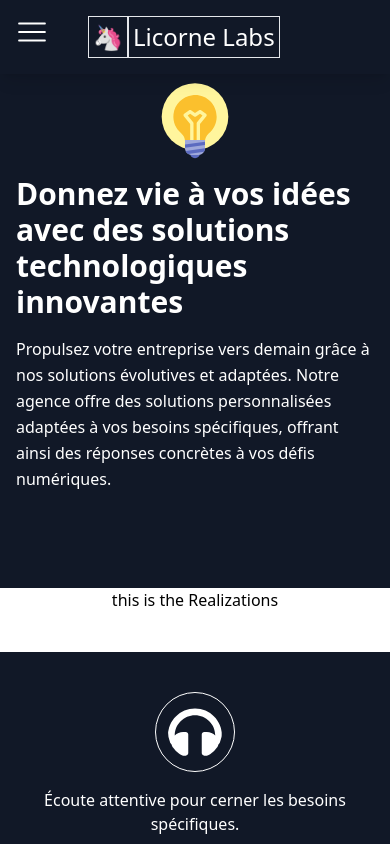
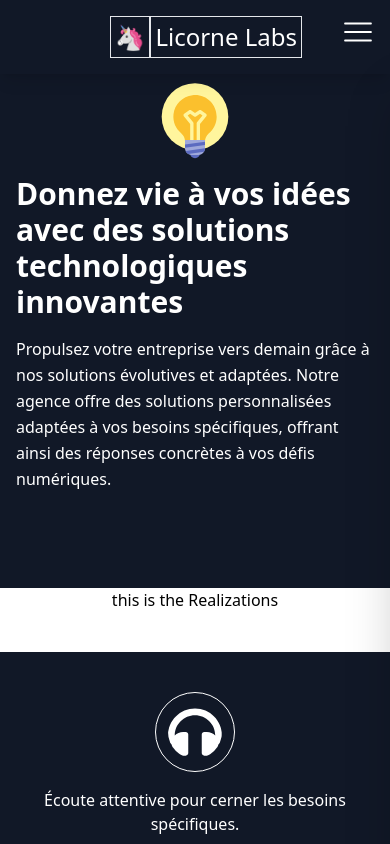
Before and after one commit to code-amin/AgenceX, a React (Create React App) app in the folder agence/: page / in a window 390 px wide. Shown: the top 844 px of the page. Built offline with nearby package versions, Linux system fonts and the light colour scheme.

Commit message:
changed menu side because people are right handed

```diff
--- a/agence/src/Header.js
+++ b/agence/src/Header.js
@@ -9,22 +9,12 @@ const Header = () => {
   };
 
   return (
-    <header className="HEADER w-full p-4 text-2xl fixed flex text-white bg-gray-900 shadow-lg">
-      <RxHamburgerMenu
-        className={
-          "HAMBURGER flex-0 mr-10 transform transition-transform duration-500 ease-in-out md:hidden " +
-          (isMenuOpen ? "rotate-90 " : "rotate-0 ")
-        }
-        size="32px"
-        onClick={handleHamburger}
-      />
-
-      {isMenuOpen && (
+    <header className="HEADER w-full p-4 text-2xl fixed flex text-white bg-gray-900 shadow-lg transition-transform">
+      <div className="flex-1"></div>
       <div
-          className={
-            "MOBILE-MENU absolute top-16 transition-transform left-0 h-[100vh] duration-500 ease-in-out w-5/6 bg-gray-900 shadow-2xl " +
-            (isMenuOpen ? "visible" : "hidden")
-          }
+        className={`MOBILE-MENU absolute top-16 right-0 translate-transition h-[100vh] w-5/6 bg-gray-900 shadow-2xl ${
+          isMenuOpen ? "translate-x-0" : "translate-x-full"
+        } ease-in-out duration-300 `}
       >
         <ul className="">
           <li>
@@ -65,7 +55,6 @@ const Header = () => {
           </li>
         </ul>
       </div>
-      )}
 
       <a href="/" className={"flex "}>
         <div className="LOGO border-[1px] p-1 ">
@@ -75,7 +64,15 @@ const Header = () => {
         </div>
         <div className="border-[1px] p-1 ">Licorne Labs</div>
       </a>
-      <div className="flex-1"></div>
+
+      <RxHamburgerMenu
+        className={
+          "HAMBURGER flex-0 ml-10 transform transition-transform duration-500 ease-in-out md:hidden " +
+          (isMenuOpen ? "rotate-90 " : "rotate-0 ")
+        }
+        size="32px"
+        onClick={handleHamburger}
+      />
     </header>
   );
 };
```
Lines whose indentation alone changed are shown as unchanged.
